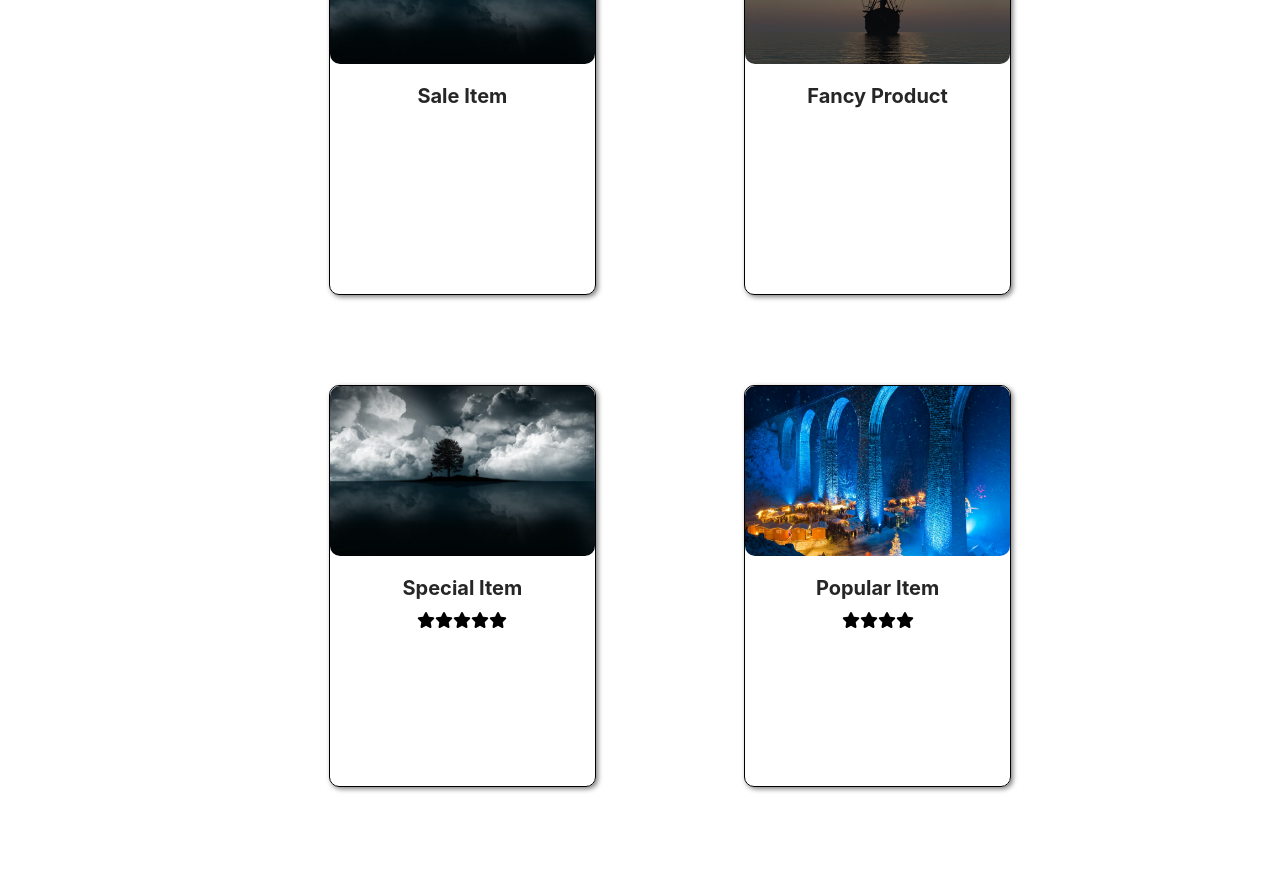
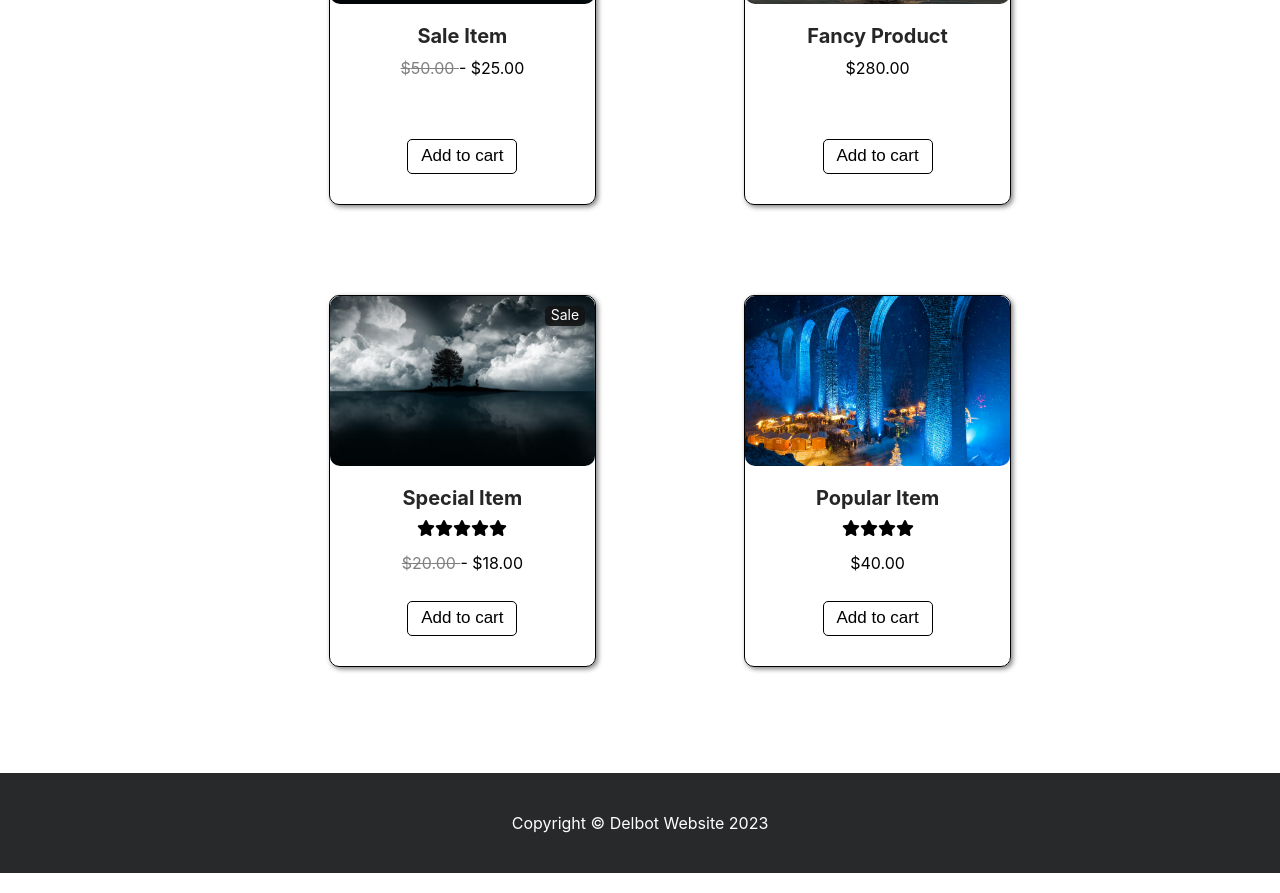
Before and after one commit to Delbot19/shop, a React (Create React App) app: page / in a window 1280 px wide. Shown: the part 1560-2453 px from the top of the page. Built offline with nearby package versions, Linux system fonts and the light colour scheme.

Commit message:
fin de la vue

```diff
--- a/src/components/App.js
+++ b/src/components/App.js
@@ -3,6 +3,7 @@ import '../styles/App.css';
 import Banner from './Banner';
 import Caroussel from './Caroussel';
 import ShopingList from './ShopingList';
+import Footer from './Footer';
 
 function App() {
   return (
@@ -10,6 +11,7 @@ function App() {
       <Banner/>
       <Caroussel/>
       <ShopingList/>
+      <Footer/>
     </div>
   );
 }
--- a/src/components/Banner.js
+++ b/src/components/Banner.js
@@ -13,7 +13,7 @@ function Banner() {
           <li>Shop</li>
         </ul>
       </div>
-      <button>Cart <span className='compteur'>{compte}</span></button>
+      <button className='button-haut'>Cart <span className='compteur'>{compte}</span></button>
     </nav>
   )
 }
--- /dev/null
+++ b/src/components/Footer.js
@@ -0,0 +1,11 @@
+import React from 'react'
+import '../styles/Footer.css'
+
+
+function Footer() {
+  return (
+    <div className='footer'>Copyright © Delbot Website 2023</div>
+  )
+}
+
+export default Footer
--- a/src/components/ProductItem.js
+++ b/src/components/ProductItem.js
@@ -7,14 +7,22 @@ function ProductItem({ id,sale,name,price,reduction,star,cover}) {
   let range=[1,2,3,4,5]
   return (
     <li key={id} className='product-item'>
+      {
+        sale===true && <div className='sale'>Sale</div>
+      }
       <img src={cover} alt={`${name} cover`} className='item-cover'/>
       <span className='titre'>{name}</span>
       <div className='star'>
       {
-        (star!==0)? range.map(elem => star >= elem && <FontAwesomeIcon icon={faStar} />):null
+        (star!==0)? range.map(elem => star >= elem && <FontAwesomeIcon className='str' icon={faStar} />):null
       }
       </div>
-
+      <div className='Price'>
+          {
+            (reduction===0)? <span>  ${price}.00</span>: <span><span className='barre'> ${price}.00 </span> - ${reduction}.00 </span>
+          }
+      </div>
+      <button className='button-bas'>Add to cart</button>
     </li>
   )
 }
--- a/src/styles/Banner.css
+++ b/src/styles/Banner.css
@@ -13,7 +13,7 @@ ul{
 ul li{
     margin-left: 20px;
 }
-button{
+.button-haut{
     font-size: 17px;
     height: 35px;
     width: 90px;
--- /dev/null
+++ b/src/styles/Footer.css
@@ -0,0 +1,12 @@
+.footer{
+    text-align: center;
+    display: grid;
+    align-items: center;
+    color: white;
+    position: relative;
+    background-color: rgba(18, 19, 20, 0.904);
+    width: 100vw;
+    left: calc(-50vw +  50%);
+    height: 100px;
+
+}
--- a/src/styles/ProductItem.css
+++ b/src/styles/ProductItem.css
@@ -1,27 +1,68 @@
-.product-item{
-    height: 400px;
-	width: 265px;
+.product-item {
+    height: 370px;
+    width: 265px;
     border: 1px solid black;
-	border-radius: 10px;
+    border-radius: 10px;
     box-shadow: 2px 2px 5px rgba(0, 0, 0, 0.5);
     display: flex;
     flex-direction: column;
     margin-bottom: 90px;
+    position: relative;
+}
 
+.item-cover {
+    border-radius: 10px;
+    height: 170px;
+    width: 265px;
 }
-.item-cover{
-	border-radius: 10px;
-    height: 170px;
-	width: 265px;
-}
-.titre{
+
+.titre {
     text-align: center;
     margin-top: 20px;
     font-size: 20px;
     font-weight: bold;
     color: rgba(20, 19, 19, 0.918);
 }
-.star{
+
+.star {
     text-align: center;
     margin-top: 10px;
 }
+
+.str {
+    margin-bottom: 15px;
+}
+
+.Price {
+    text-align: center;
+}
+
+.barre {
+    text-decoration: line-through;
+    color: gray;
+}
+
+.button-bas {
+    font-size: 17px;
+    height: 35px;
+    width: 110px;
+    margin-top: 18px;
+    border: 1px solid black;
+    border-radius: 5px;
+    background-color: white;
+    margin: auto;
+    margin-bottom: 30px;
+}
+
+.sale {
+    position: absolute;
+    text-align: center;
+    top: 10px;
+    right: 10px;
+    width: 40px;
+    height: 20px;
+    background-color: rgba(18, 19, 20, 0.904);
+    color: white;
+    font-size: 14px;
+    border-radius: 5px;
+}
```
Also changed, not shown: package.json (+6 -1 lines), 1 other file (tests, documents, lock files or other folders).
